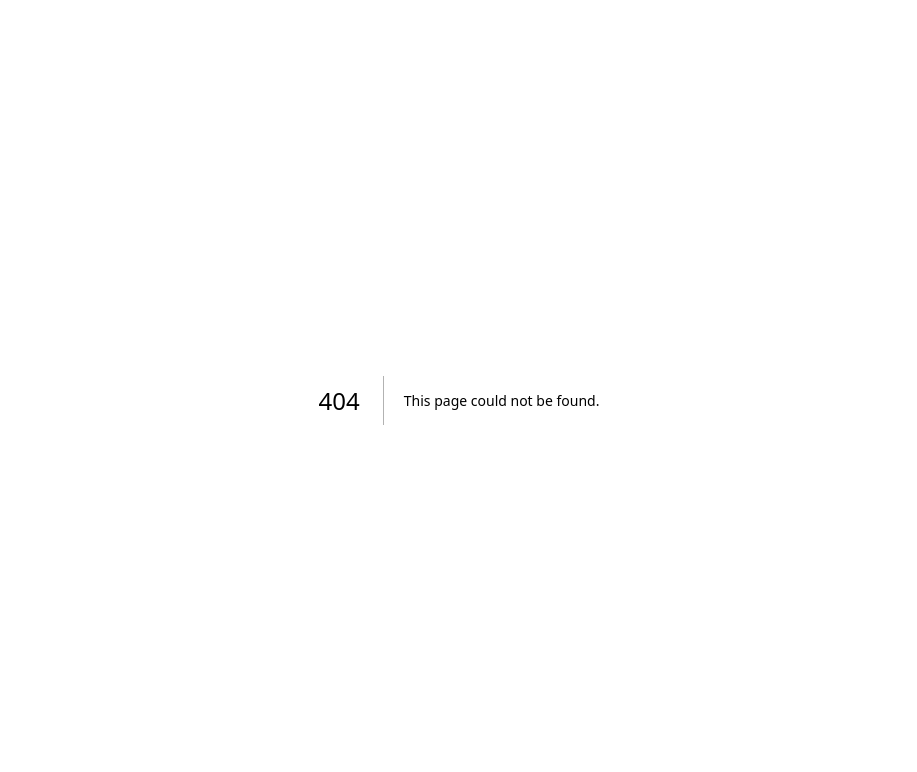
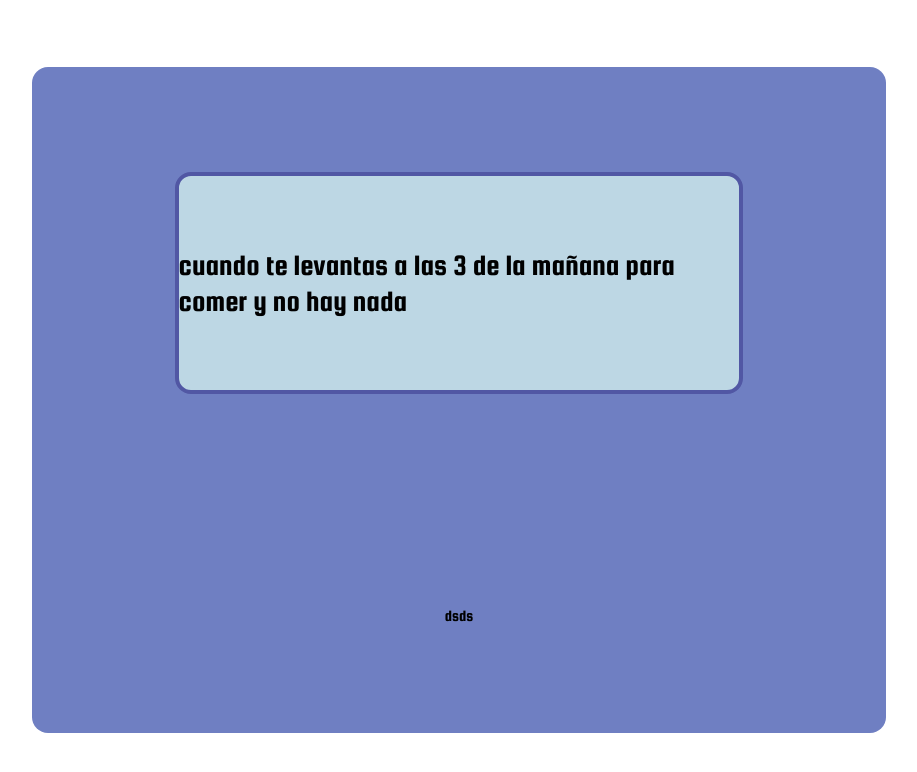
Before and after one commit to oconsl/memealo-fe, a Next.js app: page /prueba in a window 1280 px wide. Before the commit this address had no page. Shown: the top 772 px of the page, without its empty margins (181-1098 px from the left). Built offline with nearby package versions, Linux system fonts and the light colour scheme.

Commit message:
started vote component

```diff
--- a/src/app/layout.tsx
+++ b/src/app/layout.tsx
@@ -1,22 +1,30 @@
-import type { Metadata } from 'next'
-import { Inter } from 'next/font/google'
-import './globals.css'
+import type { Metadata } from "next";
+import { Inter, Squada_One } from "next/font/google";
+import "./globals.css";
 
-const inter = Inter({ subsets: ['latin'] })
+const inter = Inter({ subsets: ["latin"] });
+
+const squada_one = Squada_One({
+  weight: "400",
+  subsets: ["latin"],
+  variable: "--font-display",
+});
 
 export const metadata: Metadata = {
-  title: 'Create Next App',
-  description: 'Generated by create next app',
-}
+  title: "Create Next App",
+  description: "Generated by create next app",
+};
 
 export default function RootLayout({
   children,
 }: {
-  children: React.ReactNode
+  children: React.ReactNode;
 }) {
   return (
     <html lang="en">
-      <body className={inter.className}>{children}</body>
+      <body className={`${inter.className} ${squada_one.className}`}>
+        {children}
+      </body>
     </html>
-  )
+  );
 }
--- /dev/null
+++ b/src/app/prueba/page.tsx
@@ -0,0 +1,7 @@
+"use client";
+
+import Vote from "@/components/vote";
+
+export default function Page(){
+    return <Vote></Vote>
+};
--- /dev/null
+++ b/src/components/vote.tsx
@@ -0,0 +1,14 @@
+export default function Vote () {
+    return (
+      <article className="backdrop-blur-sm w-screen h-screen absolute top-0 left-0 flex items-center justify-center">
+        <section className="w-4/6 h-5/6 bg-martinique-500 flex flex-col items-center justify-around rounded-2xl">
+            <div className="flex items-center justify-center w-4/6 h-2/6 bg-astral-200 rounded-2xl border-4 border-martinique-700">
+                <p className="text-3xl">cuando te levantas a las 3 de la mañana para comer y no hay nada</p>
+            </div>
+            <div>
+                dsds
+            </div>
+        </section>
+      </article>
+    )
+  }
--- a/tailwind.config.ts
+++ b/tailwind.config.ts
@@ -1,70 +1,77 @@
-import type { Config } from 'tailwindcss'
+import type { Config } from "tailwindcss";
 
 const config: Config = {
   content: [
-    './src/sections/**/*.{js,ts,jsx,tsx,mdx}',
-    './src/components/**/*.{js,ts,jsx,tsx,mdx}',
-    './src/app/**/*.{js,ts,jsx,tsx,mdx}',
-    './src/lib/**/*.{js,ts,jsx,tsx,mdx}',
+    "./src/pages/**/*.{js,ts,jsx,tsx,mdx}",
+    "./src/components/**/*.{js,ts,jsx,tsx,mdx}",
+    "./src/app/**/*.{js,ts,jsx,tsx,mdx}",
   ],
   theme: {
     extend: {
+      backgroundImage: {
+        "gradient-radial": "radial-gradient(var(--tw-gradient-stops))",
+        "gradient-conic":
+          "conic-gradient(from 180deg at 50% 50%, var(--tw-gradient-stops))",
+      },
+      fontFamily: {
+        display: ["var(--font-display)"],
+      },
       colors: {
-        'martinique': {
-          '50': '#f3f5fb',
-          '100': '#e5e8f4',
-          '200': '#d1d8ec',
-          '300': '#b1bedf',
-          '400': '#8b9ccf',
-          '500': '#6f7fc2',
-          '600': '#5c67b4',
-          '700': '#5157a4',
-          '800': '#464887',
-          '900': '#3c3f6c',
-          '950': '#2b2c48',
+        martinique: {
+          "50": "#f3f5fb",
+          "100": "#e5e8f4",
+          "200": "#d1d8ec",
+          "300": "#b1bedf",
+          "400": "#8b9ccf",
+          "500": "#6f7fc2",
+          "600": "#5c67b4",
+          "700": "#5157a4",
+          "800": "#464887",
+          "900": "#3c3f6c",
+          "950": "#2b2c48",
         },
-        'brown-pod': {
-          '50': '#fdf9ed',
-          '100': '#f8eecd',
-          '200': '#f1da96',
-          '300': '#eac35f',
-          '400': '#e5ac3a',
-          '500': '#dd8e23',
-          '600': '#c36c1c',
-          '700': '#a34e1a',
-          '800': '#853d1b',
-          '900': '#6d341a',
-          '950': '#401a0a',
+        "brown-pod": {
+          "50": "#fdf9ed",
+          "100": "#f8eecd",
+          "200": "#f1da96",
+          "300": "#f7c987",
+          "400": "#e5ac3a",
+          "500": "#dd8e23",
+          "600": "#c36c1c",
+          "700": "#a34e1a",
+          "800": "#853d1b",
+          "900": "#6d341a",
+          "950": "#401a0a",
         },
-        'coral-red': {
-          '50': '#fff1f1',
-          '100': '#ffe1e2',
-          '200': '#ffc7c8',
-          '300': '#ffa0a2',
-          '400': '#ff6a6d',
-          '500': '#f83b3f',
-          '600': '#e61c20',
-          '700': '#c11418',
-          '800': '#a01417',
-          '900': '#84181a',
-          '950': '#480708',
+        "coral-red": {
+          "50": "#fff1f1",
+          "100": "#ffe1e2",
+          "200": "#ffc7c8",
+          "300": "#ffa0a2",
+          "400": "#ff7e81",
+          "500": "#f83b3f",
+          "600": "#e61c20",
+          "700": "#c11418",
+          "800": "#a01417",
+          "900": "#84181a",
+          "950": "#480708",
         },
-        'astral': {
-          '50': '#f1f7fa',
-          '100': '#dceaf1',
-          '200': '#bdd7e4',
-          '300': '#8fbad1',
-          '400': '#5a93b6',
-          '500': '#3f789b',
-          '600': '#376283',
-          '700': '#32526c',
-          '800': '#30465a',
-          '900': '#2b3c4e',
-          '950': '#192633',
-        }
-      }
+        astral: {
+          "50": "#f1f7fa",
+          "100": "#dceaf1",
+          "200": "#bdd7e4",
+          "300": "#8fbad1",
+          "400": "#5a93b6",
+          "500": "#3f789b",
+          "600": "#376283",
+          "700": "#32526c",
+          "800": "#30465a",
+          "900": "#2b3c4e",
+          "950": "#192633",
+        },
+      },
     },
   },
   plugins: [],
-}
-export default config
+};
+export default config;
```
Also changed, not shown: 1 other file (tests, documents, lock files or other folders).
